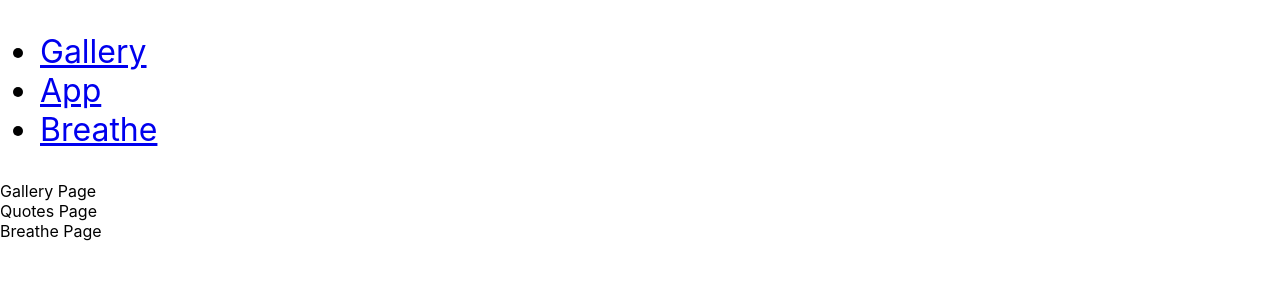
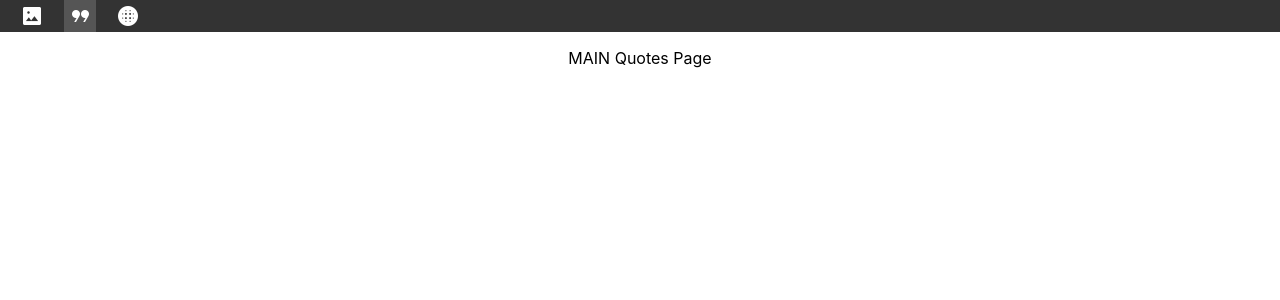
Before and after one commit to dkalnz/project-2, a React (Create React App) app: page /Quotes in a window 1280 px wide. Shown: the top 300 px of the page. Built offline with nearby package versions, Linux system fonts and the light colour scheme.

Commit message:
Make navigation work for SPA

```diff
--- a/public/index.html
+++ b/public/index.html
@@ -9,7 +9,10 @@
 			name="description"
 			content="Web site created using create-react-app"
 		/>
-    <link rel="apple-touch-icon" href="%PUBLIC_URL%/logo192.png" />
+		<link
+			rel="stylesheet"
+			href="https://fonts.googleapis.com/css2?family=Material+Symbols+Outlined:opsz,wght,FILL,GRAD@20..48,100..700,0..1,-50..200"
+		/>
 		<!--
       manifest.json provides metadata used when your web app is installed on a
       user's mobile device or desktop. See https://developers.google.com/web/fundamentals/web-app-manifest/
--- /dev/null
+++ b/src/App.css
@@ -0,0 +1,52 @@
+* {
+	box-sizing: border-box;
+}
+
+body {
+	margin: 0;
+}
+
+.container {
+	margin: 1rem;
+	text-align: center;
+}
+
+nav {
+	background-color: #333;
+	color: white;
+	display: flex;
+	justify-content: space-between;
+	align-items: stretch;
+	gap: 2rem;
+	padding: 0 1rem;
+}
+
+.site-title {
+	font-size: 2rem;
+}
+
+nav ul {
+	padding: 0;
+	margin: 0;
+	list-style: none;
+	display: flex;
+	gap: 1rem;
+}
+
+nav a {
+	color: inherit;
+	text-decoration: none;
+	height: 100%;
+	display: flex;
+	align-items: center;
+	padding: 0.25rem;
+}
+.material-symbols-outlined {
+	font-variation-settings: 'FILL' 1, 'wght' 400, 'GRAD' 0, 'opsz' 48;
+}
+nav li.active {
+	background-color: #555;
+}
+nav li:hover {
+	background-color: #777;
+}
--- /dev/null
+++ b/src/App.js
@@ -0,0 +1,24 @@
+//App Object
+import { useState, setState, useEffect } from 'react';
+import './App.css';
+import Navbar from './fcomps/Navbar';
+import Quotes from './pages/Quotes';
+import Gallery from './pages/Gallery';
+import Breathe from './pages/Breathe';
+import { Route, Routes } from 'react-router-dom';
+
+function App() {
+	return (
+		<>
+			<Navbar />
+			<div className='container'>
+				<Routes>
+					<Route path='/Quotes' element={<Quotes />} />
+					<Route path='/Gallery' element={<Gallery />} />
+					<Route path='/Breathe' element={<Breathe />} />
+				</Routes>
+			</div>
+		</>
+	);
+}
+export default App;
--- a/src/components/App.css
+++ /dev/null
@@ -1,31 +0,0 @@
-* {
-	box-sizing: border-box;
-}
-body {
-	margin: 0;
-}
-.nav {
-	background-color: cornflowerblue;
-	color: white;
-	display: flex;
-	justify-content: space-between;
-	align-items: center;
-	gap: 2rem;
-	padding: 0 1rem;
-}
-
-.site-title {
-	font-size: 2rem;
-}
-
-.nav ul {
-	padding: 0;
-	margin: 0;
-	list-style: none;
-	display: flex;
-	gap: 1rem;
-}
-
-.nav a _ {
-	color: inherit;
-}
--- a/src/components/App.js
+++ /dev/null
@@ -1,19 +0,0 @@
-//App Object
-import { useState, setState, useEffect } from 'react';
-import './App.css';
-import Navbar from './Navbar';
-import Quotes from './Quotes';
-import Gallery from './Gallery';
-import Breathe from './Breathe';
-import { Route, Routes } from 'react-router-dom';
-function App() {
-	return (
-		<>
-			<Navbar />
-			<Gallery />
-			<Quotes />
-			<Breathe />
-		</>
-	);
-}
-export default App;
--- a/src/components/Navbar.js
+++ /dev/null
@@ -1,17 +0,0 @@
-export default function Navbar() {
-	return (
-		<nav className='site-title'>
-			<ul>
-				<li>
-					<a href='/Gallery'>Gallery</a>
-				</li>
-				<li>
-					<a href='/App'>App</a>
-				</li>
-				<li>
-					<a href='/Breathe'>Breathe</a>
-				</li>
-			</ul>
-		</nav>
-	);
-}
--- a/src/components/Quotes.js
+++ /dev/null
@@ -1,3 +0,0 @@
-export default function Quotes() {
-	return <div className='quotes-page'>Quotes Page</div>;
-}
--- /dev/null
+++ b/src/fcomps/Navbar.js
@@ -0,0 +1,31 @@
+import { Link, useMatch, useResolvedPath } from 'react-router-dom';
+
+export default function Navbar() {
+	return (
+		<nav className='site-title'>
+			<ul>
+				<CustomLink to='/Gallery'>
+					<span className='material-symbols-outlined'>imagesmode</span>
+				</CustomLink>
+				<CustomLink to='/Quotes'>
+					<span className='material-symbols-outlined'>format_quote</span>
+				</CustomLink>
+				<CustomLink to='/Breathe'>
+					<span className='material-symbols-outlined'>blur_circular</span>
+				</CustomLink>
+			</ul>
+		</nav>
+	);
+}
+
+function CustomLink({ to, children, ...props }) {
+	const resolvedPath = useResolvedPath(to);
+	const isActive = useMatch({ path: resolvedPath.pathname, end: true });
+	return (
+		<li className={isActive ? 'active' : ''}>
+			<Link to={to} {...props}>
+				{children}
+			</Link>
+		</li>
+	);
+}
--- a/src/index.js
+++ b/src/index.js
@@ -1,7 +1,7 @@
 import React from 'react';
 import ReactDOM from 'react-dom/client';
 import './index.css';
-import App from './components/App';
+import App from './App';
 import { BrowserRouter as Router } from 'react-router-dom';
 
 const root = ReactDOM.createRoot(document.getElementById('root'));
--- a/src/components/Gallery.js
+++ b/src/pages/Gallery.js
@@ -1,6 +1,3 @@
-// export default function Gallery() {
-// 	return <h2>This is Gallery</h2>;
-// }
 export default function Gallery() {
 	return <div className='gallery-page'>Gallery Page</div>;
 }
--- /dev/null
+++ b/src/pages/Quotes.js
@@ -0,0 +1,19 @@
+//This is the home page
+// function todaysQuote() {
+// 	const url = `https://api.quotable.io/tags`;
+// 	const searchQuotes = async (url) => {
+// 		const response = await fetch(url);
+// 		//GET /random
+// 		const myQuote = await response.json();
+// 		console.log(myQuote); //JSON results
+// 		return myQuote;
+// 	};
+// }
+
+export default function Quotes() {
+	return (
+		<>
+			<div className='quotes-page'>MAIN Quotes Page</div>
+		</>
+	);
+}
```
Also changed, not shown: src/pages/Breathe.js (renamed from src/components/Breathe.js). Lines whose indentation alone changed are shown as unchanged.
